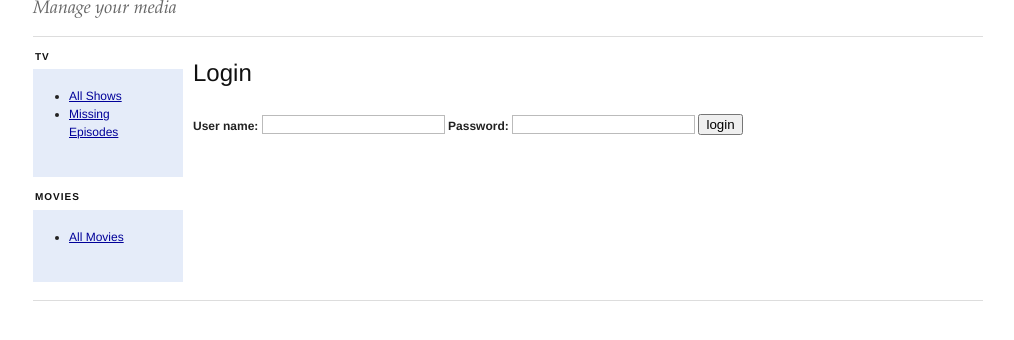
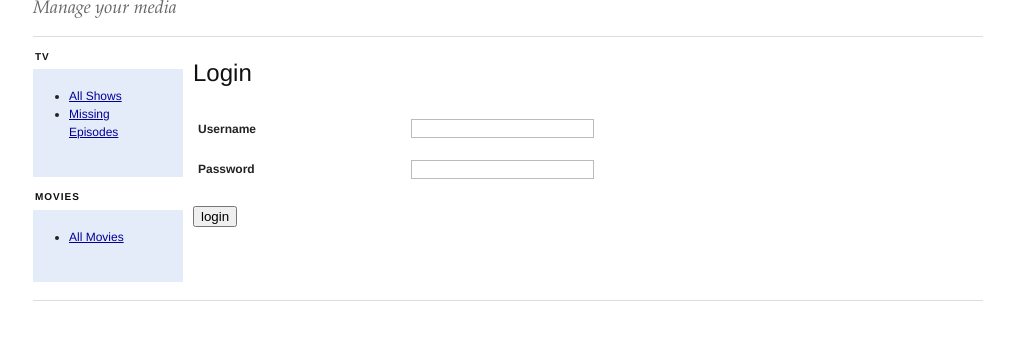
Before and after one commit to msespaz/medianav, a Django app: template server/mnav/templates/registration/login.html in a window 1280 px wide. Shown: the part 54-394 px from the top of the page, without its empty margins (132-1146 px from the left). Run offline with Django 3.2, Linux system fonts and the light colour scheme; the template is opened without the code that fills it: most values are stand-ins (such as "Sample title", 1, 10 or a date in 2020); form fields are guessed from the names that the template uses; some libraries are stand-ins or nearby versions.

Commit message:
Minor fixups after refactoring

```diff
--- a/server/mnav/templates/registration/login.html
+++ b/server/mnav/templates/registration/login.html
@@ -5,14 +5,23 @@
 {% block content %}
 <h2>Login</h2>
 {% if form.errors %}
-<p class="error">Sorry, that's not a valid username or password</p>
+<p>Your username and password didn't match. Please try again.</p>
 {% endif %}
-<form action="" method="post">
-    <label for="username">User name:</label>
-    <input type="text" name="username" value="" id="username">
-    <label for="password">Password:</label>
-    <input type="password" name="password" value="" id="password">
-    <input type="submit" value="login" />
-    <input type="hidden" name="next" value="{{ next|escape }}" />
+
+<form method="post" action="{% url django.contrib.auth.views.login %}">
+<table>
+<tr>
+    <td>{{ form.username.label_tag }}</td>
+    <td>{{ form.username }}</td>
+</tr>
+<tr>
+    <td>{{ form.password.label_tag }}</td>
+    <td>{{ form.password }}</td>
+</tr>
+</table>
+
+<input type="submit" value="login" />
+<input type="hidden" name="next" value="{{ next }}" />
 </form>
+
 {% endblock %}
--- /dev/null
+++ b/server/mnav/urls.py
@@ -0,0 +1,5 @@
+from django.conf.urls.defaults import *
+
+urlpatterns = patterns('mnav.views',
+    (r'^$', 'default'),
+)
--- a/server/urls.py
+++ b/server/urls.py
@@ -26,13 +26,12 @@ urlpatterns = patterns('',
     # Authentication views
     (r'^medianav/accounts/login/$', login),
     (r'^medianav/accounts/logout/$', logout),
-    (r'^medianav/accounts/profile/$', "tv.views.shows_list"),
 
     # Media - This should not be served from django, but this is useful
     # for a development server
     (r'^medianav/media/(?P<path>.*)$', static.serve, {'document_root': 'media', 'show_indexes': True}),
 
     # Default page
-    (r'^medianav/', 'mnav.views.default'),
+    (r'^medianav/', include('mnav.urls')),
 
 )
```
Also changed, not shown: server/mnav/templates/default.html (added, +7 -0 lines).
